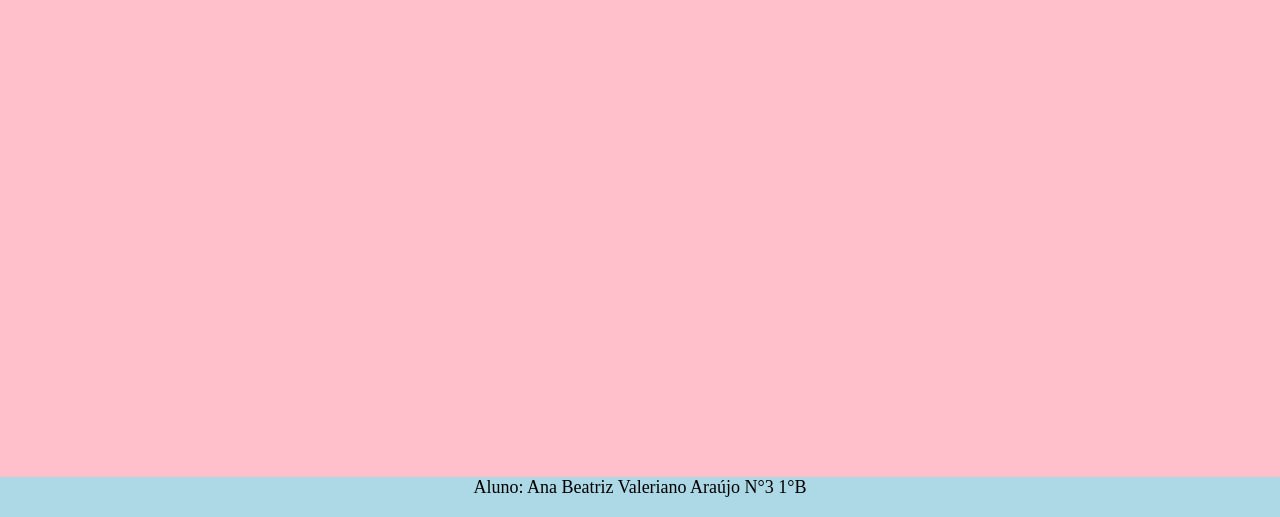
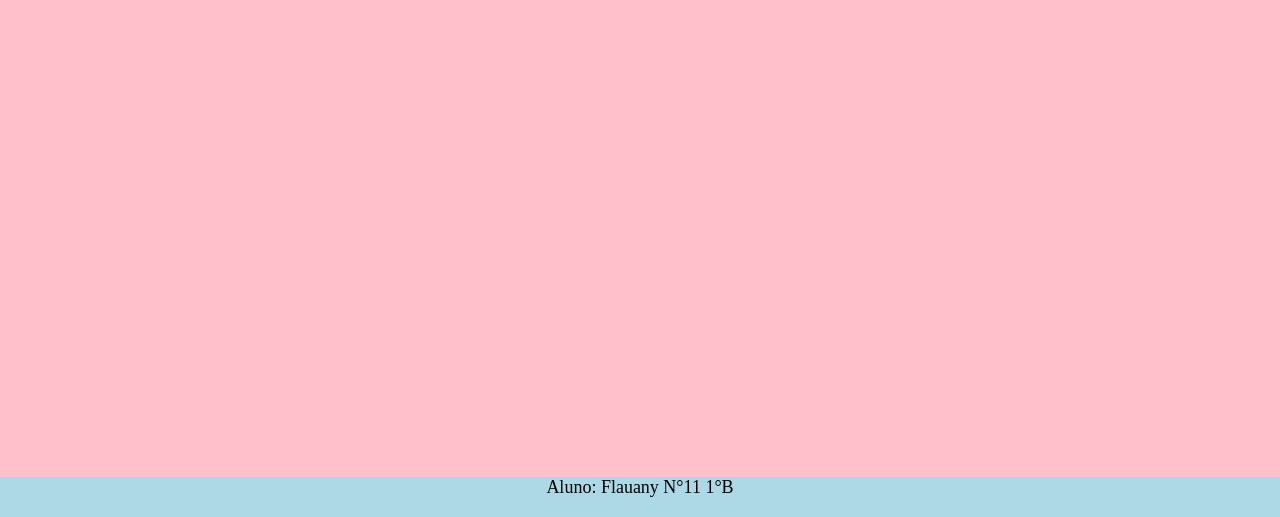
Before and after one commit to flauany/flauanyprimeirob_2t, a plain HTML site: page index.html in a window 1280 px wide. Shown: the part 283-800 px from the top of the page. Drawn offline with Linux system fonts and the light colour scheme.

Commit message:
Add files via upload

```diff
--- a/index.html
+++ b/index.html
@@ -25,7 +25,7 @@
 </div>
 
 <div class="rodape">
-  Aluno: Ana Beatriz Valeriano Araújo N°3 1°B
+  Aluno: Flauany N°11 1°B
 
 </div>
 
```
